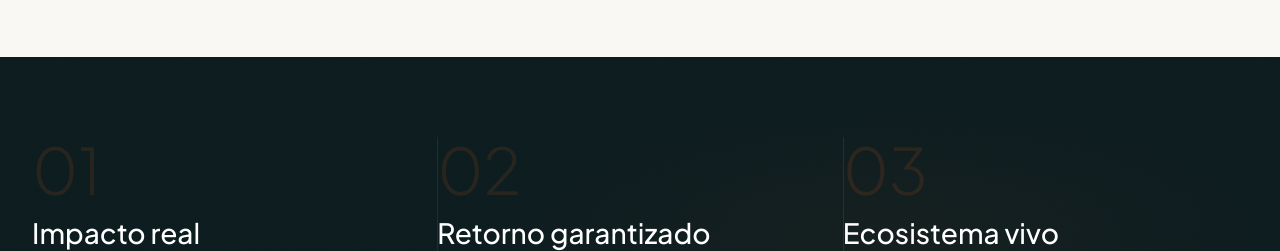
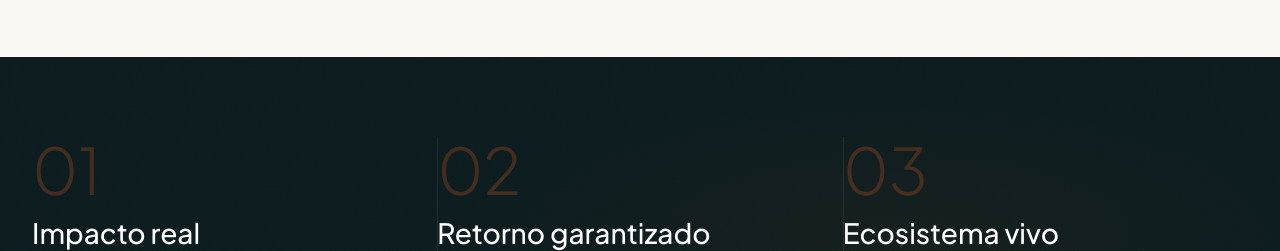
Before and after one commit to eajalcrina/fondo-de-impacto, a Next.js app: page / in a window 1280 px wide. Shown: the part 1400-1651 px from the top of the page. Built offline with nearby package versions, Linux system fonts and the light colour scheme.

Commit message:
fix: increase pillar number opacity from 15% to 30% for legibility

```diff
--- a/components/sections/WhatIsFI.tsx
+++ b/components/sections/WhatIsFI.tsx
@@ -103,7 +103,7 @@ export function WhatIsFI() {
 
                     {/* Large number accent */}
                     <div
-                      className="font-display text-[56px] sm:text-[64px] font-[300] leading-none text-fi-primary/15 mb-4 select-none"
+                      className="font-display text-[56px] sm:text-[64px] font-[300] leading-none text-fi-primary/30 mb-4 select-none"
                       aria-hidden
                     >
                       {pillar.number}
```
